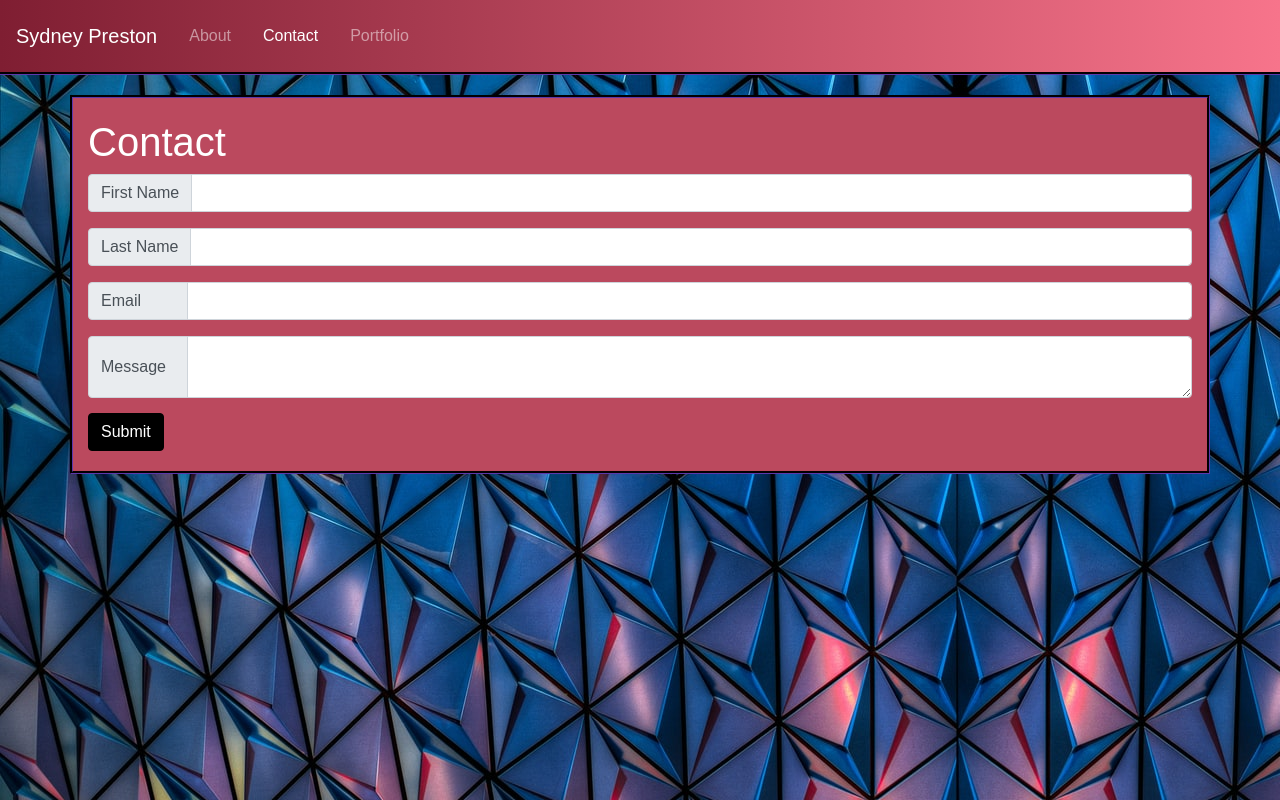
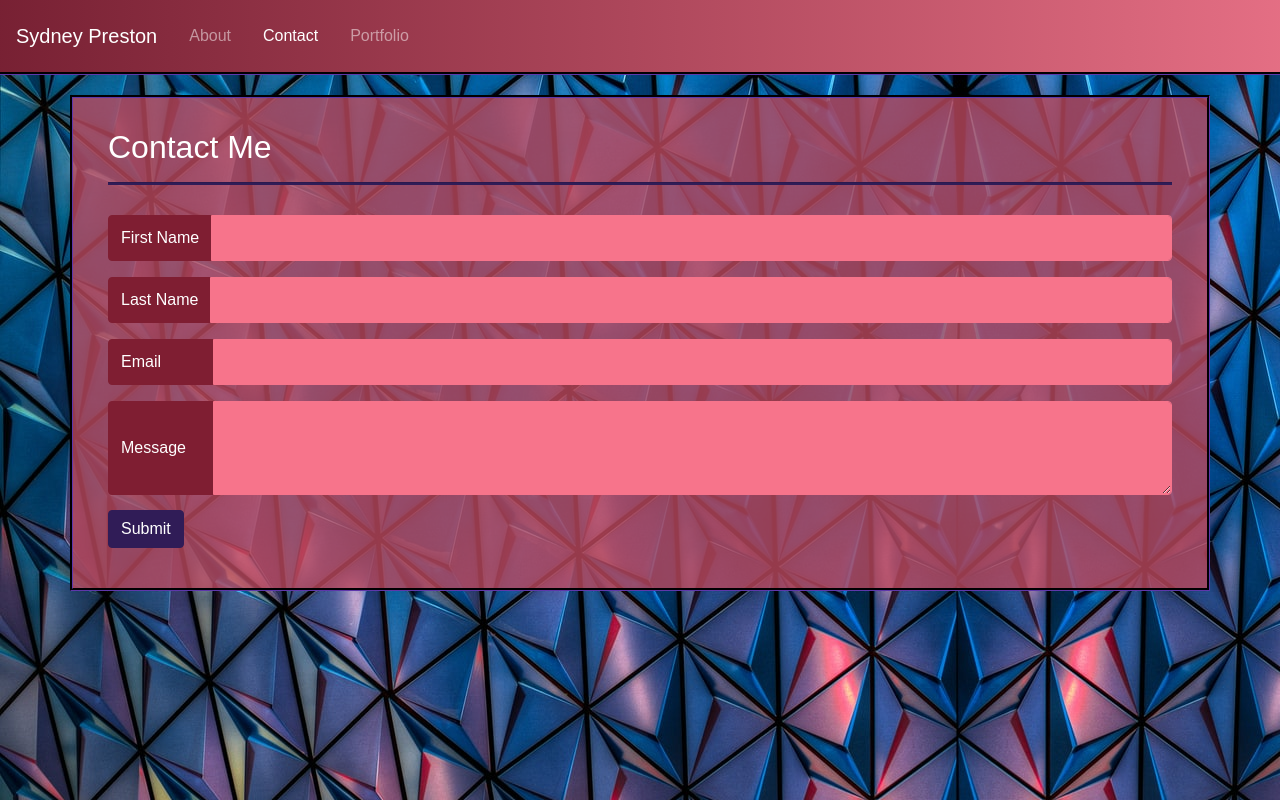
Before and after one commit to Prest261/React_Portfolio, a React (Create React App) app in the folder my-app/: page /contact in a window 1280 px wide. Built offline with nearby package versions, Linux system fonts and the light colour scheme; a web font is replaced by a local one.

Commit message:
changed the styles for the form on the contact page

```diff
--- a/my-app/src/App.css
+++ b/my-app/src/App.css
@@ -37,7 +37,7 @@ body {
   /* background-color:#f7748b; */
   /* background-color: #1e4c79; */
   /* background-color: #7f1e32; */
-  background-color: #bb495e;
+  background-color: rgb(187, 73, 94, 0.8);
   /* background-color: #8a729e; */
   color: white;
   padding: 20px;
@@ -69,20 +69,53 @@ hr {
   background-color: #301c57;
 }
 
+#contactForm {
+  margin: 20px;
+  margin-top: 30px;
+}
+
+#submitBtn {
+  background-color: #301c57!important;
+  border-color: #301c57!important;
+}
+
 .bg-dark {
-  /* background-image: linear-gradient(to left, #67aeca, #9066d3); */
-  background-image: linear-gradient(to left, #f7748b, #7f1e32 );
+  background-image: linear-gradient(to left, rgb(247, 116, 139, 0.9), rgb(127, 30, 50, 0.9) );
   border-bottom: groove;
   border-bottom-color: #301c57;
   border-bottom-width: 3px;
 }
 
+.form-control {
+  background-color: #f7748b!important;
+  border-color: #f7748b!important;
+  padding: 22px!important;
+}
+
+#basic-addon1 {
+  background-color: #7f1e32;
+  border-color: #7f1e32;
+  color: white;
+}
+
+#basic-addon2 {
+  background-color: #7f1e32;
+  border-color: #7f1e32;
+  color: white;
+}
+
 #basic-addon3 {
-  width: 100px;
+  width: 106.48px;
+  background-color: #7f1e32;
+  border-color: #7f1e32;
+  color: white;
 }
 
 #basic-addon4 {
-  width: 100px;
+  width: 106.48px;
+  background-color: #7f1e32;
+  border-color: #7f1e32;
+  color: white;
 }
 
 #submitBtn {
--- a/my-app/src/pages/Contact.js
+++ b/my-app/src/pages/Contact.js
@@ -2,13 +2,14 @@ import React from "react";
 import Form from "react-bootstrap/Form";
 import Button from "react-bootstrap/Button";
 import InputGroup from "react-bootstrap/InputGroup";
-import FormControl from 'react-bootstrap/FormControl'
+import FormControl from 'react-bootstrap/FormControl';
 
 const Contact = () => {
     return (
         <>
-            <Form>
-                <h1>Contact</h1>
+            <h2>Contact Me</h2>
+            <hr></hr>
+            <Form id="contactForm">
 
                 <InputGroup className="mb-3">
                     <InputGroup.Prepend>
```
